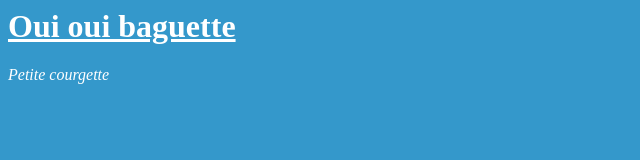
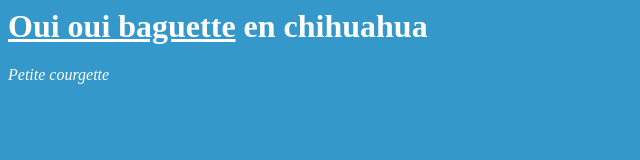
Before and after one commit to Cocachu/notreProjetCD, a plain HTML site: page index.html in a window 1280 px wide. Shown: the whole page, without its empty margins (0-640 px from the left). Drawn offline with Linux system fonts and the light colour scheme.

Commit message:
Modification des en-têtes 1

```diff
--- a/index.html
+++ b/index.html
@@ -12,7 +12,7 @@
 		</style>
 
 	<body>
-		<h1><u>Oui oui baguette</u></h1>
+		<h1><u>Oui oui baguette</u> en chihuahua</h1>
 		<p><i>Petite courgette</i></p>
 	</body>
 
```
Also changed, not shown: planning.txt.
